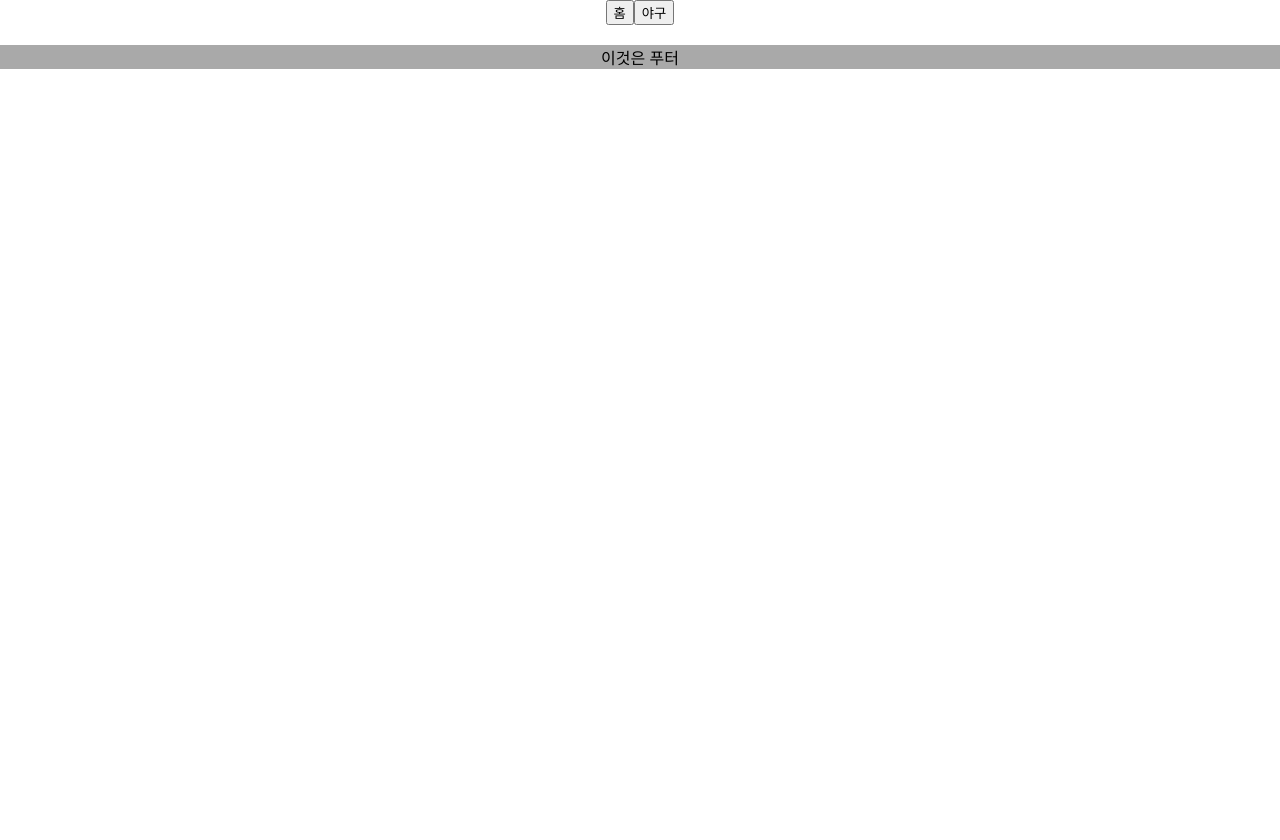
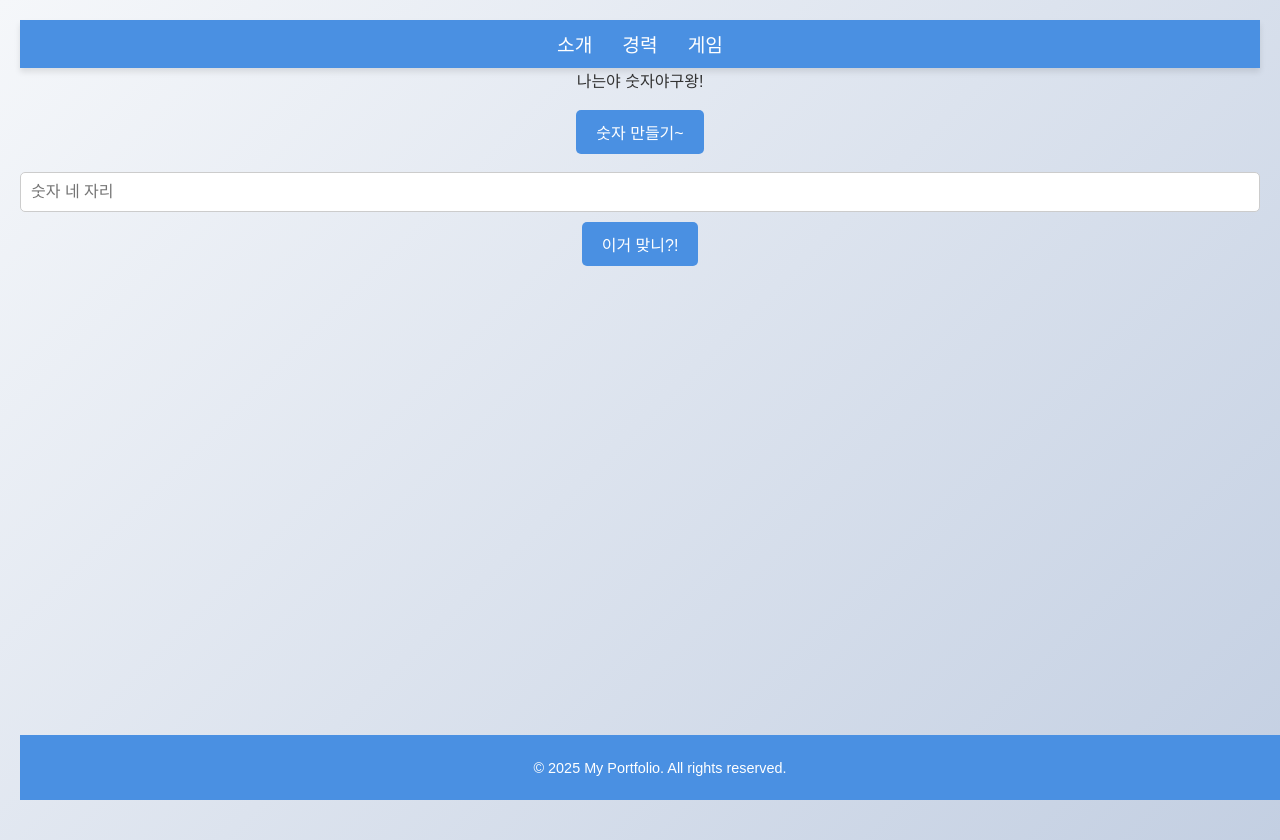
Before and after one commit to dmlgus1922/HN_world, a React (Create React App) app in the folder hnreact/: page /game in a window 1280 px wide. Before the commit this address had no page. Before the commit the page ends 800 px from the top, so only its background shows below. Built offline with nearby package versions, Linux system fonts and the light colour scheme.

Commit message:
채팅으로 뭘 만들기 시도

```diff
--- a/hnreact/src/App.js
+++ b/hnreact/src/App.js
@@ -1,21 +1,22 @@
-import { Routes, Route } from 'react-router-dom';
-
+import React from 'react';
+import { Route, Routes } from 'react-router-dom';
+import Header from './component/Header';
+import Footer from './component/Footer';
 import Home from './component/Home';
-import Header from './component/Header';
+import Career from './component/Career';
 import NumberBaseball from './component/NumberBaseball';
-import Footer from './component/Footer';
-
 import './css/App.css';
 
 function App() {
     return (
         <div className="App">
-      <Header></Header>
+            <Header />
             <Routes>
-        <Route path='/' element={<Home/>}></Route>
-        <Route path='/baseball' element={<NumberBaseball />}></Route>
+                <Route path="/" element={<Home />} />
+                <Route path="/career" element={<Career />} />
+                <Route path="/game" element={<NumberBaseball />} />
             </Routes>
-      <Footer></Footer>
+            <Footer />
         </div>
     );
 }
--- /dev/null
+++ b/hnreact/src/component/Career.jsx
@@ -0,0 +1,26 @@
+import React from 'react';
+import '../css/Main.css';
+
+const Career = () => {
+    return (
+        <div className="career">
+            <h1>경력</h1>
+            <ul>
+                <li>
+                    <h2>회사 A</h2>
+                    <p>직책: 소프트웨어 엔지니어</p>
+                    <p>기간: 2020년 1월 - 2023년 12월</p>
+                    <p>주요 업무: 웹 애플리케이션 개발</p>
+                </li>
+                <li>
+                    <h2>회사 B</h2>
+                    <p>직책: 프론트엔드 개발자</p>
+                    <p>기간: 2018년 3월 - 2019년 12월</p>
+                    <p>주요 업무: UI/UX 디자인 및 구현</p>
+                </li>
+            </ul>
+        </div>
+    );
+};
+
+export default Career;
--- a/hnreact/src/component/Footer.jsx
+++ b/hnreact/src/component/Footer.jsx
@@ -2,12 +2,11 @@ import React from 'react';
 import '../css/Footer.css';
 
 const Footer = () => {
-  return (
-    <div className='footer'>
-      이것은 푸터
+    return (
+        <footer className="footer">
+            <p>© 2025 My Portfolio. All rights reserved.</p>
+        </footer>
+    );
+};
 
-    </div>
-  )
-}
-
-export default Footer
+export default Footer;
--- a/hnreact/src/component/Header.jsx
+++ b/hnreact/src/component/Header.jsx
@@ -1,22 +1,19 @@
 import React from 'react';
-import { useState } from 'react';
-import { useNavigate, Link } from 'react-router-dom';
+import { Link } from 'react-router-dom';
 import '../css/Header.css';
 
+const Header = () => {
+    return (
+        <header className="header">
+            <nav>
+                <ul>
+                    <li><Link to="/">소개</Link></li>
+                    <li><Link to="/career">경력</Link></li>
+                    <li><Link to="/game">게임</Link></li>
+                </ul>
+            </nav>
+        </header>
+    );
+};
 
-const Header = () => {
-
-  const nav = useNavigate();
-
-
-  return (
-    <div className='header'>
-      <button onClick={() => { nav('/'); }}>홈</button>
-      <button onClick={() => { nav('/baseball'); }}>야구</button>
-      <br />
-      <br />
-    </div>
-  )
-}
-
-export default Header
+export default Header;
--- a/hnreact/src/component/Home.jsx
+++ b/hnreact/src/component/Home.jsx
@@ -1,13 +1,19 @@
-import { React } from 'react';
-import { useNavigate } from 'react-router';
+import React from 'react';
+import { Link } from 'react-router-dom';
+import '../css/Main.css';
 
 const Home = () => {
     return (
-        <div className='main'>
-            Home
-
+        <div className="home">
+            <h1>소개</h1>
+            <p>안녕하세요! 저는 [이름]입니다.</p>
+            <p>이메일: example@example.com</p>
+            <p>전화번호: 010-1234-5678</p>
+            <Link to="/game">
+                <button>게임 페이지로 이동</button>
+            </Link>
         </div>
-    )
-}
+    );
+};
 
 export default Home;
--- a/hnreact/src/component/NumberBaseball.jsx
+++ b/hnreact/src/component/NumberBaseball.jsx
@@ -99,6 +99,12 @@ const NumberBaseball = () => {
     inputRef.current.value = '';
   }
 
+  const handleKeyPress = (e) => {
+    if (e.key === 'Enter') {
+        checkNumber();
+    }
+  };
+
   const playAgain = () => {
     alert('😁 제가 잠깐 흥분을 했네요. 숫자 만들기 버튼을 다시 눌러주세요~❤')
     setAnswerNum('');
@@ -114,7 +120,7 @@ const NumberBaseball = () => {
       <button onClick={mkNum}>숫자 만들기~</button>
       <br />
       <br />
-      <input type="text" ref={inputRef} onChange={(e) => { setUserInput(e.target.value); }}
+      <input type="text" ref={inputRef} onChange={(e) => { setUserInput(e.target.value); }} onKeyPress={handleKeyPress}
         placeholder="숫자 네 자리" />
       <button onClick={checkNumber}>이거 맞니?!</button>
       {
--- a/hnreact/src/css/App.css
+++ b/hnreact/src/css/App.css
@@ -1,10 +1,107 @@
+body {
+    font-family: 'Arial', sans-serif;
+    margin: 0;
+    padding: 0;
+    background: linear-gradient(135deg, #f5f7fa, #c3cfe2);
+    color: #333;
+}
+
 .App {
-  height: 100vh;
-  display: flex;
-  flex-direction: column;
+    height: 100vh;
+    display: flex;
+    flex-direction: column;
+    text-align: center;
+    padding: 20px;
+}
+
+h1 {
+    font-size: 2.5rem;
+    color: #4a90e2;
+    text-shadow: 2px 2px 4px rgba(0, 0, 0, 0.2);
+}
+
+button {
+    background-color: #4a90e2;
+    color: white;
+    border: none;
+    border-radius: 5px;
+    padding: 10px 20px;
+    font-size: 1rem;
+    cursor: pointer;
+    transition: background-color 0.3s ease;
+}
+
+button:hover {
+    background-color: #357ABD;
+}
+
+.header {
+    background-color: #4a90e2;
+    color: white;
+    padding: 10px 0;
+    box-shadow: 0 4px 6px rgba(0, 0, 0, 0.1);
+}
+
+.header ul {
+    list-style: none;
+    padding: 0;
+    margin: 0;
+    display: flex;
+    justify-content: center;
+}
+
+.header li {
+    margin: 0 15px;
+}
+
+.header a {
+    color: white;
+    text-decoration: none;
+    font-size: 1.2rem;
+    transition: color 0.3s ease;
+}
+
+.header a:hover {
+    color: #c3cfe2;
+}
+
+.footer {
+    background-color: #4a90e2;
+    color: white;
+    padding: 10px 0;
+    position: fixed;
+    bottom: 0;
+    width: 100%;
+    text-align: center;
+    font-size: 0.9rem;
 }
 
 .main {
-  flex: 1;
-  text-align: center;
+    flex: 1;
+    text-align: center;
+    align-items: center;
 }
+
+.home, .career, .number-baseball {
+    margin: 20px auto;
+    max-width: 800px;
+    background: white;
+    border-radius: 10px;
+    box-shadow: 0 4px 6px rgba(0, 0, 0, 0.1);
+    padding: 20px;
+}
+
+input[type="text"] {
+    padding: 10px;
+    border: 1px solid #ccc;
+    border-radius: 5px;
+    font-size: 1rem;
+    width: calc(100% - 22px);
+    margin-bottom: 10px;
+}
+
+input[type="text"]:focus {
+    outline: none;
+    border-color: #4a90e2;
+    box-shadow: 0 0 5px rgba(74, 144, 226, 0.5);
+}
--- a/hnreact/src/css/Main.css
+++ b/hnreact/src/css/Main.css
@@ -1,3 +1,32 @@
 #intro {
     border: 1px solid black;
 }
+
+/* 숫자야구 배경 스타일 */
+.number-baseball {
+    background: url('/public/logo192.png') repeat;
+    background-size: 100px 100px;
+    opacity: 0.1;
+    padding: 20px;
+    border-radius: 10px;
+    box-shadow: 0 4px 6px rgba(0, 0, 0, 0.1);
+}
+
+/* 스트라이크와 볼 표시 스타일 */
+.result-strike {
+    display: inline-block;
+    width: 20px;
+    height: 20px;
+    background-color: #4caf50;
+    border-radius: 50%;
+    margin: 0 5px;
+}
+
+.result-ball {
+    display: inline-block;
+    width: 20px;
+    height: 20px;
+    background-color: #ff9800;
+    border-radius: 50%;
+    margin: 0 5px;
+}
--- a/package.json
+++ b/package.json
@@ -1,6 +1,8 @@
 {
   "dependencies": {
-    "express": "^4.18.2"
+    "express": "^4.18.2",
+    "openai": "^3.3.0",
+    "react-router-dom": "^7.5.1"
   },
   "devDependencies": {
     "typescript": "^5.0.4"
```
Also changed, not shown: 2 other files (tests, documents, lock files or other folders). Lines whose indentation alone changed are shown as unchanged.
